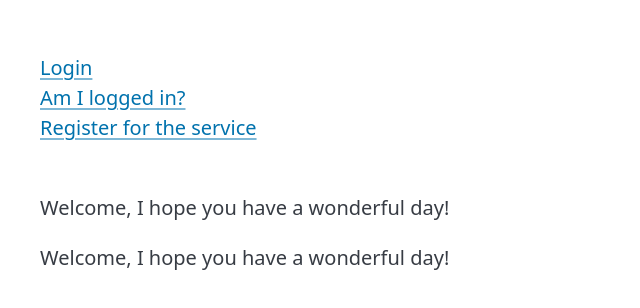
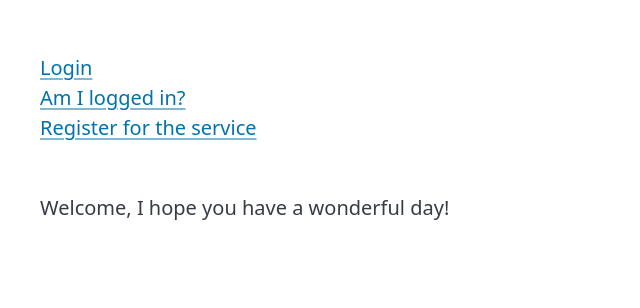
Before and after one commit to BhavnoorSaroya/mock-frontend, a website: page public/index.html in a window 1280 px wide. Shown: the part 92-400 px from the top of the page, without its empty margins (0-640 px from the left). Drawn offline with nearby package versions, Linux system fonts and the light colour scheme.

Commit message:
Removed duplicate line

```diff
--- a/public/index.html
+++ b/public/index.html
@@ -29,7 +29,6 @@
 
     <section>
       <p>Welcome, I hope you have a wonderful day!</p>
-      <p>Welcome, I hope you have a wonderful day!</p>
     </section>
 
   </main>
```
